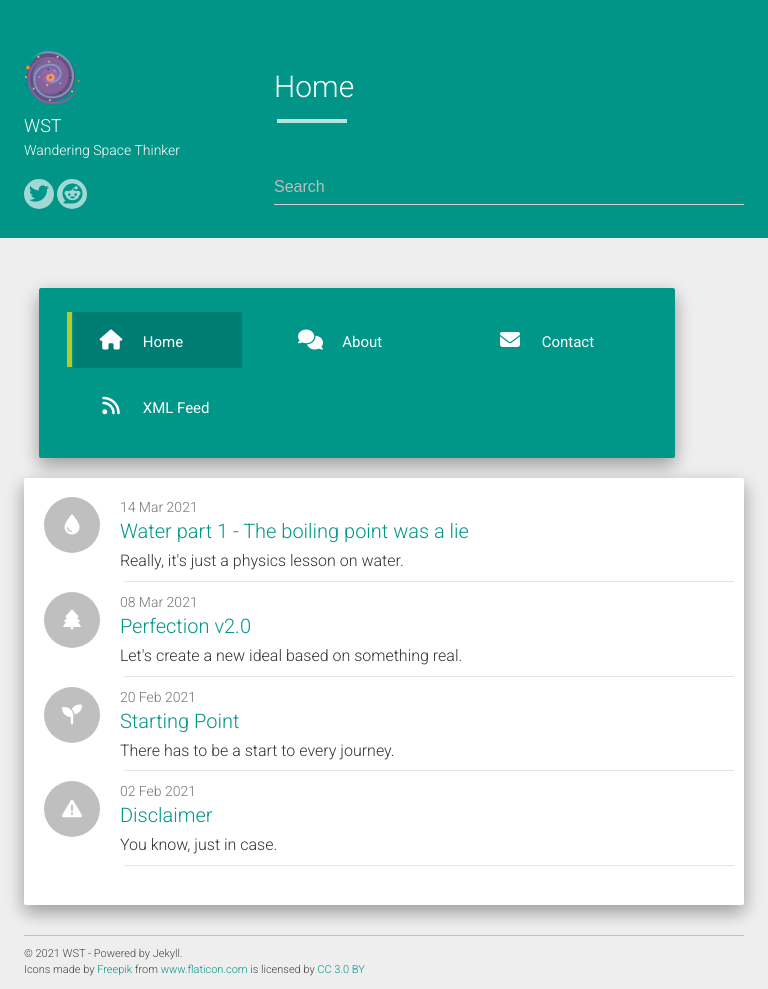
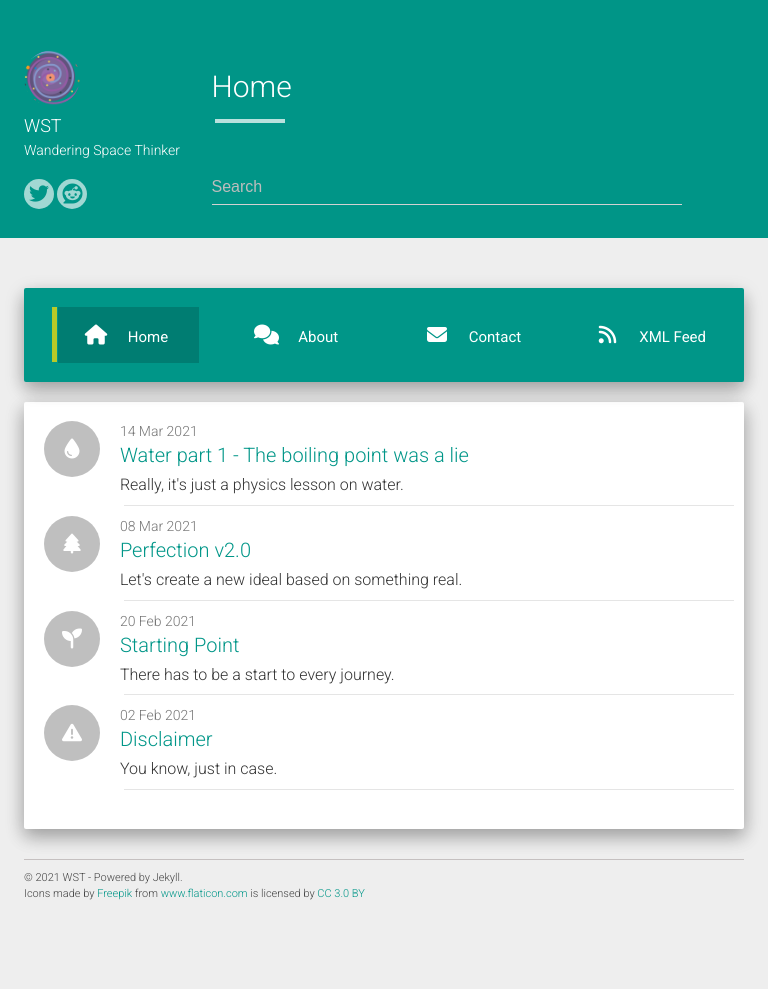
Before and after one commit to WanderingSpaceThinker/nonexistence, a Jekyll site: the page built from index.html, in a window 768 px wide. Built offline with Jekyll 4.4.1, drawn with Linux system fonts in a browser that asks for light colours; nearby versions of some CDN libraries; the list of posts is cut into pages by our own code; after the commit the page ends 913 px from its top, so only the background shows below that.

Commit message:
feat: improve menu on intermediate screen size

```diff
--- a/static/css/main.css
+++ b/static/css/main.css
@@ -313,3 +313,23 @@ p.legend {
         top: 19px;
     }
 }
+
+@media (min-width: 768px) and (max-width: 991px) {
+    .navbar-collapse {
+        padding-right: 0;
+        padding-left: 0;
+    }
+    .nav.navbar-nav {
+        float: none;
+    }
+    .col-sm-4 {
+        width: 25%;
+    }
+    .menu ul li {
+        margin: 0 0;
+    }
+    .sticky {
+        top: 0px;
+        z-index: 1;
+    }
+}
```
